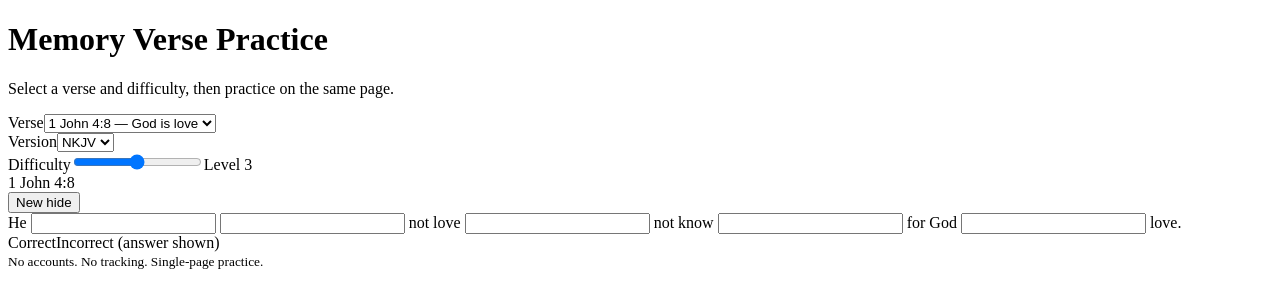
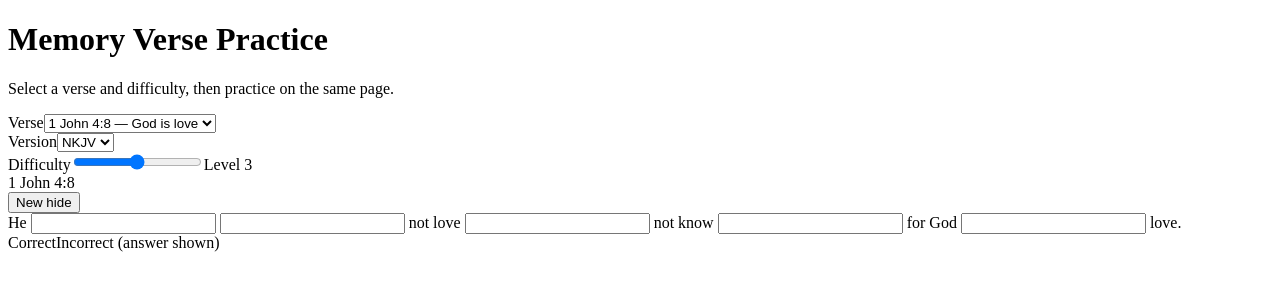
Before and after one commit to ben2rouse/ALA-Bible, a React (Vite) app: page / in a window 1280 px wide. Shown: the top 308 px of the page. Built offline with nearby package versions, Linux system fonts and the light colour scheme; the HTML template or start-up script is replaced by a standard one.

Commit message:
chore: remove footer from app layout

```diff
--- a/src/App.jsx
+++ b/src/App.jsx
@@ -40,10 +40,6 @@ export default function App(){
           difficulty={difficulty}
         />
       </main>
-
-      <footer className="footer">
-        <small>No accounts. No tracking. Single-page practice.</small>
-      </footer>
     </div>
   )
 }
```
